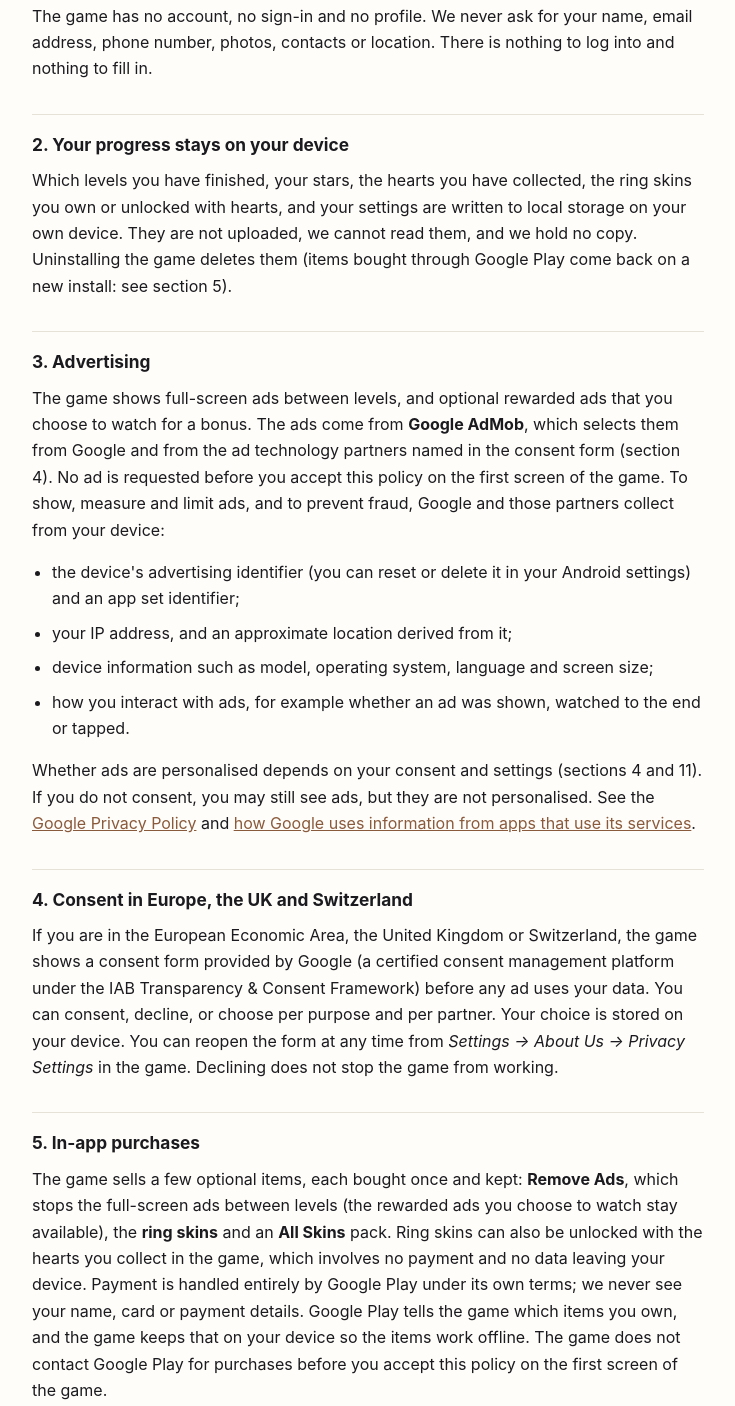
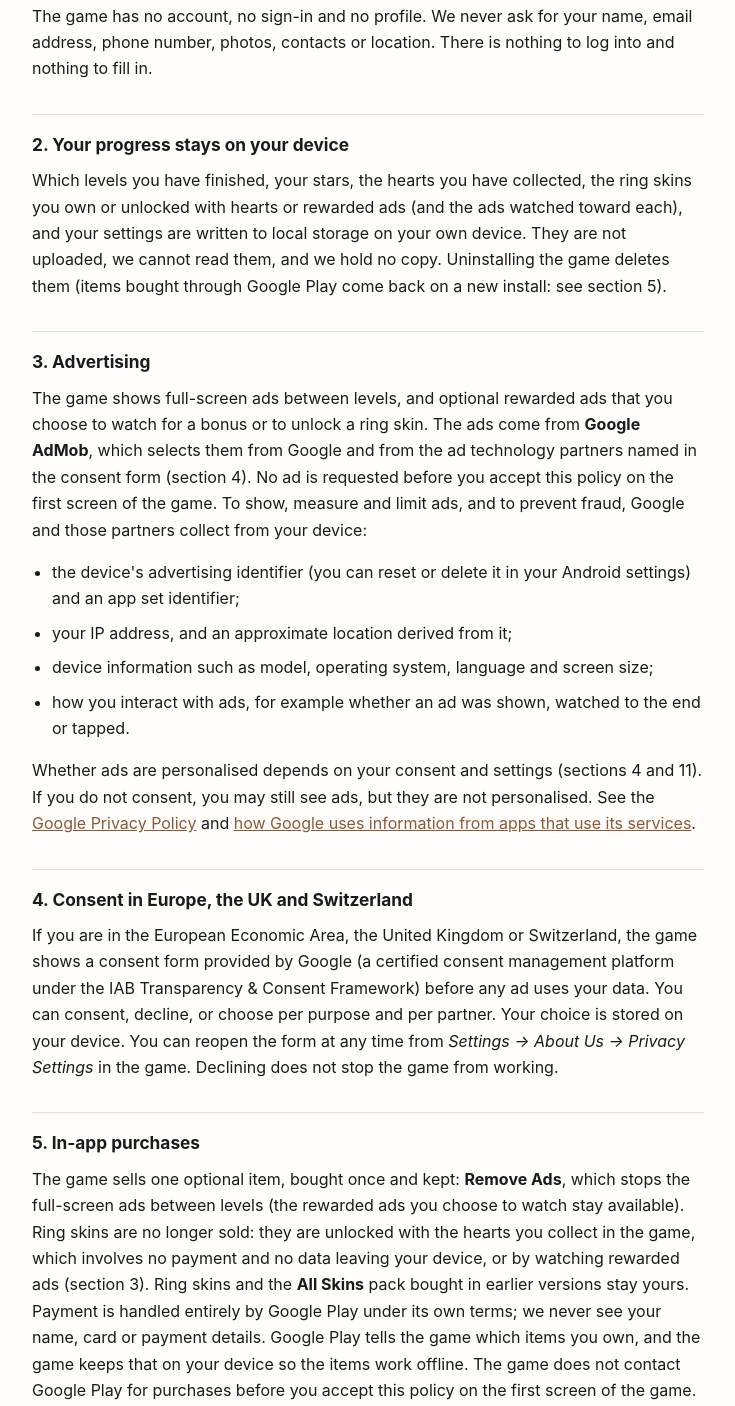
Before and after one commit to crazygamesdeveloper/legal, a plain HTML site: page jewelryuntangle/privacy.html in a window 1280 px wide. Shown: the part 417-1823 px from the top of the page, without its empty margins (272-1007 px from the left). Drawn offline with Linux system fonts and the light colour scheme.

Commit message:
Update privacy.html

```diff
--- a/jewelryuntangle/privacy.html
+++ b/jewelryuntangle/privacy.html
@@ -29,9 +29,9 @@
 <body>
 <main>
 <h1>Privacy Policy</h1>
-<p class="meta">Jewelry Untangle &middot; Crazy Games Developer &middot; Last updated: SET_DATE_ON_PUBLISH</p>
+<p class="meta">Jewelry Untangle &middot; Crazy Games Developer &middot; Last updated: 19 November 2026</p>
 
-<p class="lead"><strong>In short:</strong> the game has no account. It shows ads through Google AdMob, it sells a few optional items through Google Play (Remove Ads and ring skins), and it sends
+<p class="lead"><strong>In short:</strong> the game has no account. It shows ads through Google AdMob, it sells one optional item through Google Play (Remove Ads), and it sends
 crash reports and basic gameplay events so that we can fix crashes and see which levels are too hard. Payment is
 handled by Google Play: we never see your card or payment details. In the European Economic Area, the United Kingdom
 and Switzerland it asks for your consent before ads use your data, and you can change your choice at any time in the
@@ -43,12 +43,12 @@ photos, contacts or location. There is nothing to log into and nothing to fill i
 
 <h2>2. Your progress stays on your device</h2>
 <p>Which levels you have finished, your stars, the hearts you have collected, the ring skins you own or unlocked with
-hearts, and your settings are written to local storage on your own device. They are not uploaded, we cannot read them,
+hearts or rewarded ads (and the ads watched toward each), and your settings are written to local storage on your own device. They are not uploaded, we cannot read them,
 and we hold no copy. Uninstalling the game deletes them (items bought through Google Play come back on a new install:
 see section 5).</p>
 
 <h2>3. Advertising</h2>
-<p>The game shows full-screen ads between levels, and optional rewarded ads that you choose to watch for a bonus.
+<p>The game shows full-screen ads between levels, and optional rewarded ads that you choose to watch for a bonus or to unlock a ring skin.
 The ads come from <strong>Google AdMob</strong>, which selects them from Google and from the ad technology partners
 named in the consent form (section 4). No ad is requested before you accept this policy on the first screen of the
 game. To show, measure and limit ads, and to prevent fraud, Google and those partners collect from your device:</p>
@@ -73,10 +73,11 @@ on your device. You can reopen the form at any time from <em>Settings &rarr; Abo
 in the game. Declining does not stop the game from working.</p>
 
 <h2>5. In-app purchases</h2>
-<p>The game sells a few optional items, each bought once and kept: <strong>Remove Ads</strong>, which stops the
-full-screen ads between levels (the rewarded ads you choose to watch stay available), the <strong>ring skins</strong>
-and an <strong>All Skins</strong> pack. Ring skins can also be unlocked with the hearts you collect in the game, which
-involves no payment and no data leaving your device. Payment is handled entirely by Google Play under its own terms;
+<p>The game sells one optional item, bought once and kept: <strong>Remove Ads</strong>, which stops the
+full-screen ads between levels (the rewarded ads you choose to watch stay available). Ring skins are no longer sold:
+they are unlocked with the hearts you collect in the game, which involves no payment and no data leaving your device,
+or by watching rewarded ads (section 3). Ring skins and the <strong>All Skins</strong> pack bought in earlier
+versions stay yours. Payment is handled entirely by Google Play under its own terms;
 we never see your name, card or payment details. Google Play tells the game which items you own, and the game keeps
 that on your device so the items work offline. The game does not contact Google Play for purchases before you accept
 this policy on the first screen of the game.</p>
```
